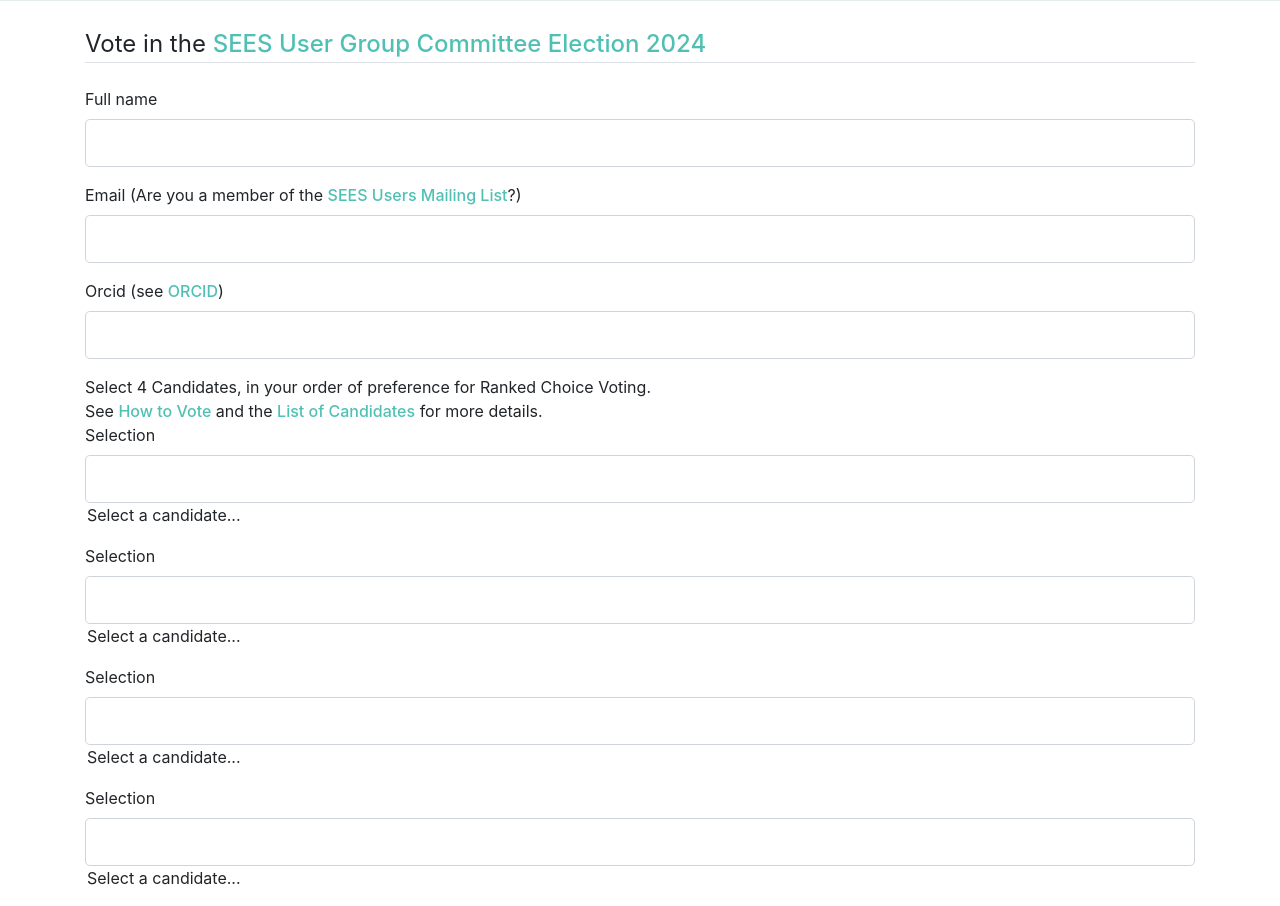
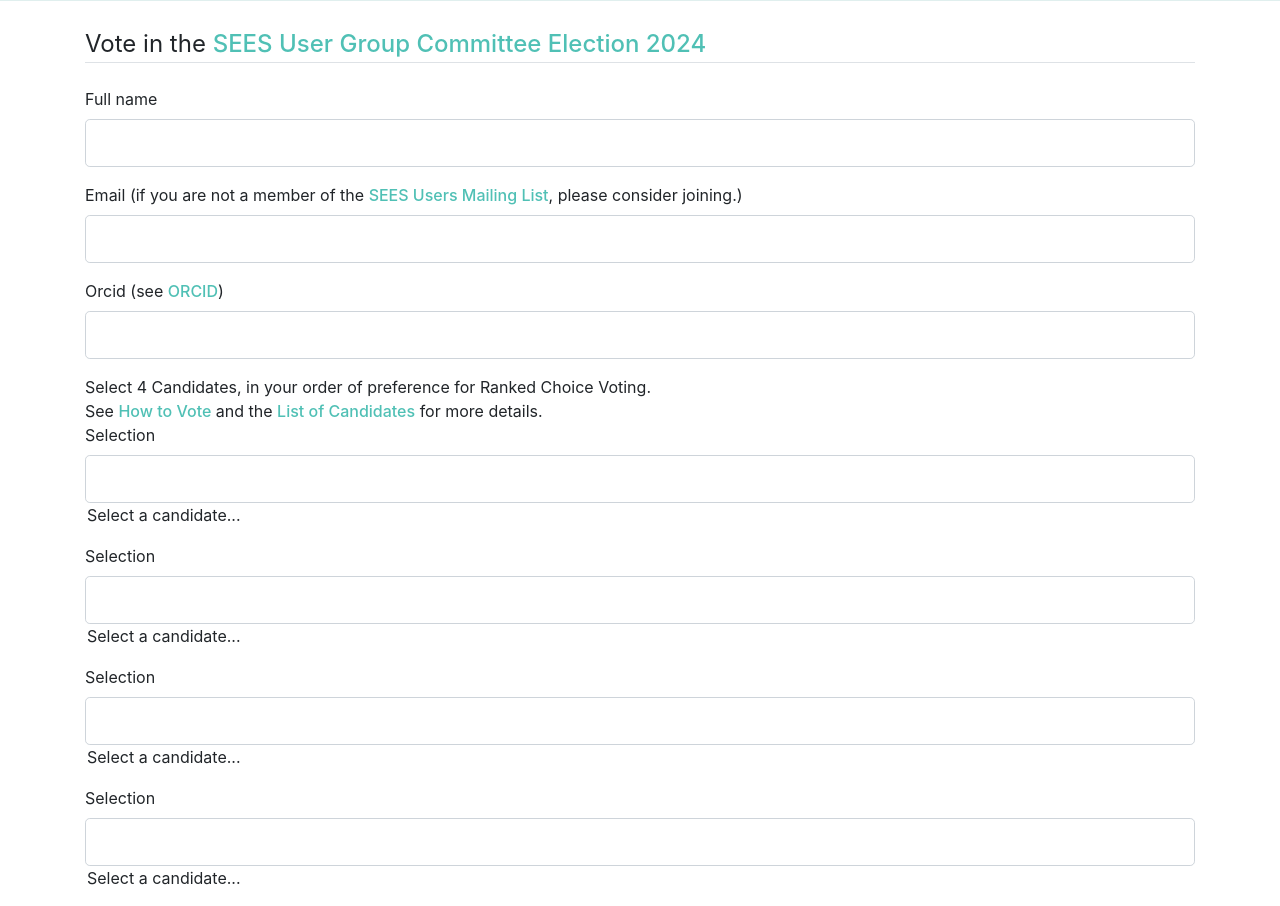
Before and after one commit to skordaschristofanis/sees-voting-app, a Python web app: template sees_voting_app/templates/vote.html in a window 1280 px wide. Shown: the part 395-1301 px from the top of the page. Run offline with Jinja, Linux system fonts and the light colour scheme; the template is opened without the code that fills it, so the values that code supplies are empty, except form fields; form fields are guessed from the names that the template uses; some libraries are stand-ins or nearby versions.

Commit message:
Rephrase form text

```diff
--- a/sees_voting_app/templates/vote.html
+++ b/sees_voting_app/templates/vote.html
@@ -33,10 +33,10 @@
                 </div>
                 <!-- Email Field -->
                 <div class="form-group">
-                    {{ form.email.label(class="form-control-label") }} (Are you a
+                    {{ form.email.label(class="form-control-label") }} (if you are not a
                     member of the
                     <a href=https://millenia.cars.aps.anl.gov/mailman/listinfo/sees_users/>
-                    SEES Users Mailing List</a>?)
+                    SEES Users Mailing List</a>, please consider joining.)
                     {% if form.email.errors %}
                         {{ form.email(class="form-control form-control-lg is-invalid") }}
                         <div class="invalid-feedback">
```
